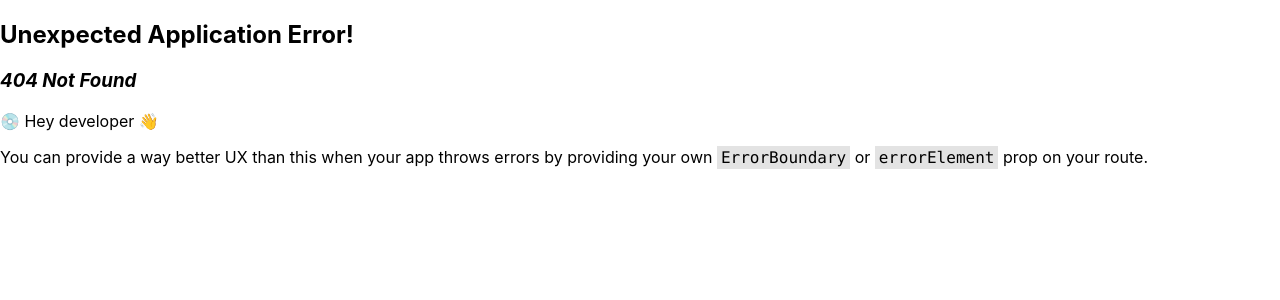
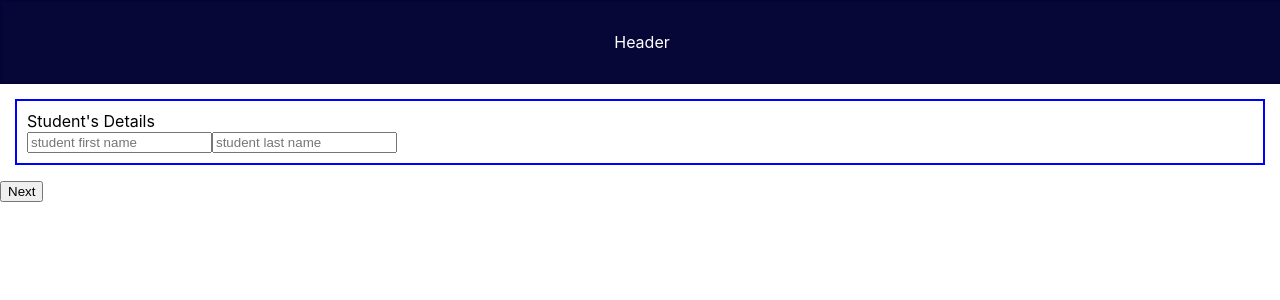
Before and after one commit to divya10mishra/react-practice, a React (Create React App) app: page /multiForm in a window 1280 px wide. Before the commit this address had no page. Shown: the top 300 px of the page. Built offline with nearby package versions, Linux system fonts and the light colour scheme.

Commit message:
multi-level-form-context-api

```diff
--- /dev/null
+++ b/src/context/context.js
@@ -0,0 +1,10 @@
+import { createContext } from "react";
+
+const dataContext = createContext({
+  student: { fname: "", lname: "" },
+  parents: {fatherName: "",
+  motherName: "",
+  email: "",},
+});
+
+export default dataContext;
--- /dev/null
+++ b/src/features/forms/Form1.js
@@ -0,0 +1,25 @@
+import React, { useState, useContext } from "react";
+import dataContext from "../../context/context";
+
+function Form1() {
+  const { payload, setPayload } = useContext(dataContext);
+  return (
+    <>
+      <div> Student's Details</div>
+      <input
+        placeholder="student first name"
+        value={payload.fname}
+        onChange={(e) => setPayload({ ...payload, fname: e.target.value })}
+      />
+      <input
+        placeholder="student last name"
+        value={payload.lname}
+        onChange={(e) => {
+          setPayload({ ...payload, lname: e.target.value });
+        }}
+      />
+    </>
+  );
+}
+
+export default Form1;
--- /dev/null
+++ b/src/features/forms/Form2.js
@@ -0,0 +1,35 @@
+import React, { useContext } from "react";
+import dataContext from "../../context/context";
+
+function Form2() {
+  const { payload, setPayload } = useContext(dataContext);
+
+  return (
+    <>
+      <div> Parent's Details</div>
+      <input
+        placeholder="father's name"
+        value={payload.fatherName}
+        onChange={(e) => {
+          setPayload({ ...payload, fatherName: e.target.value });
+        }}
+      />
+      <input
+        placeholder="mother's  name"
+        value={payload.motherName}
+        onChange={(e) => {
+          setPayload({ ...payload, motherName: e.target.value });
+        }}
+      />
+      <input
+        placeholder="email"
+        value={payload.email}
+        onChange={(e) => {
+          setPayload({ ...payload, email: e.target.value });
+        }}
+      />
+    </>
+  );
+}
+
+export default Form2;
--- /dev/null
+++ b/src/features/forms/index.js
@@ -0,0 +1,63 @@
+import React, { useState, useContext } from "react";
+import Form1 from "./Form1";
+import Form2 from "./Form2";
+import dataContext from "../../context/context";
+
+function MultiForm() {
+  let obj = [{ form1: <Form1 /> }, { form2: <Form2 /> }, { form3: <Form1 /> }];
+  const contextDetails = useContext(dataContext);
+  const [currentForm, setCurrentForm] = useState("form1");
+  const [payload, setPayload] = useState(contextDetails);
+
+  const handleNavigation = (buttonType) => {
+    obj.forEach((item, index) => {
+      if (item.hasOwnProperty(currentForm)) {
+        let key = "";
+        if (buttonType == "next") {
+          key = Object.keys(obj[index + 1])[0];
+        }
+        if (buttonType == "prev") {
+          key = Object.keys(obj[index - 1])[0];
+        }
+
+        setCurrentForm(key);
+      }
+    });
+  };
+
+  const handleSubmit = () => {
+    console.log(payload, "payload is ready");
+  };
+
+  const getForm = () => {
+    const form = obj.find((item) => {
+      if (item.hasOwnProperty(currentForm)) {
+        return item;
+      }
+    });
+    return form[currentForm];
+  };
+
+  return (
+    <>
+      <div
+        style={{ border: "2px solid blue", padding: "10px", margin: "15px" }}
+      >
+        <dataContext.Provider value={{ payload, setPayload }}>
+          {getForm()}
+        </dataContext.Provider>
+      </div>
+
+      {currentForm !== "form1" && (
+        <button onClick={() => handleNavigation("prev")}>Previous</button>
+      )}
+      {currentForm !== "form3" ? (
+        <button onClick={() => handleNavigation("next")}>Next</button>
+      ) : (
+        <button onClick={handleSubmit}>Submit</button>
+      )}
+    </>
+  );
+}
+
+export default MultiForm;
```
Also changed, not shown: src/App.js (+23 -20 lines).
